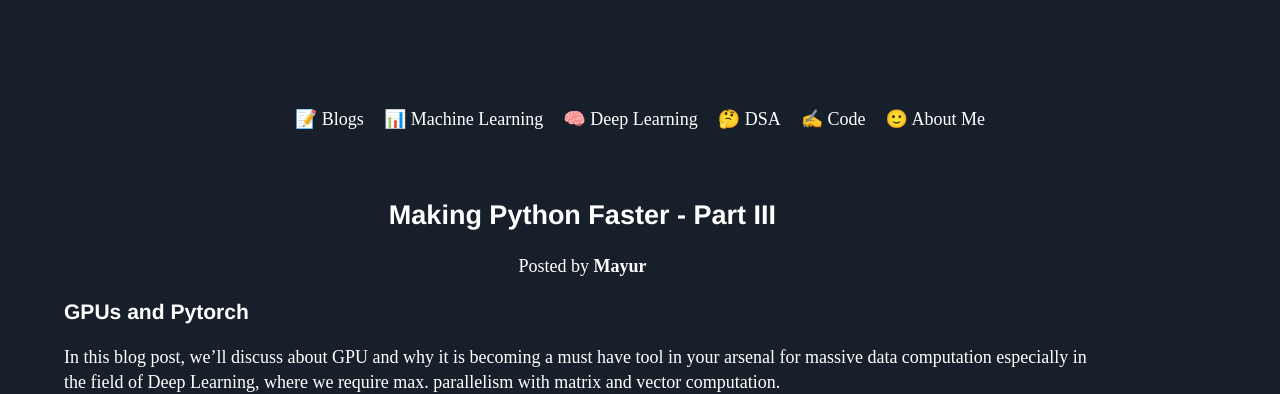
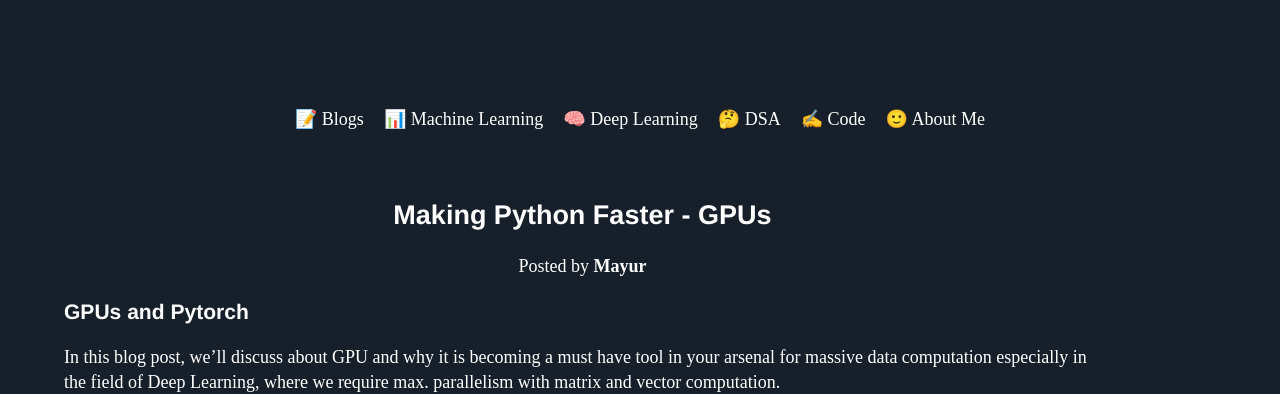
Before and after one commit to Mayurji/mayurji.github.io, a Jekyll site: the page built from _posts/2021-01-17-Making Python Faster - Part III.md, in a window 1280 px wide and 900 px high. Shown: the top 394 px of the window. Built offline with Jekyll 4.4.1, drawn with Linux system fonts in a browser that asks for light colours; nearby versions of some CDN libraries; comment, search, counter and statistics services are not loaded.

Commit message:
Update 2021-01-17-Making Python Faster - Part III.md

```diff
--- a/_posts/2021-01-17-Making Python Faster - Part III.md
+++ b/_posts/2021-01-17-Making Python Faster - Part III.md
@@ -1,6 +1,6 @@
 ---
 layout: post
-title: Making Python Faster - Part III
+title: Making Python Faster - GPUs
 description: If not libraries then use hardwares!
 category: Blog
 date:   2021-01-17 13:43:52 +0530
```
